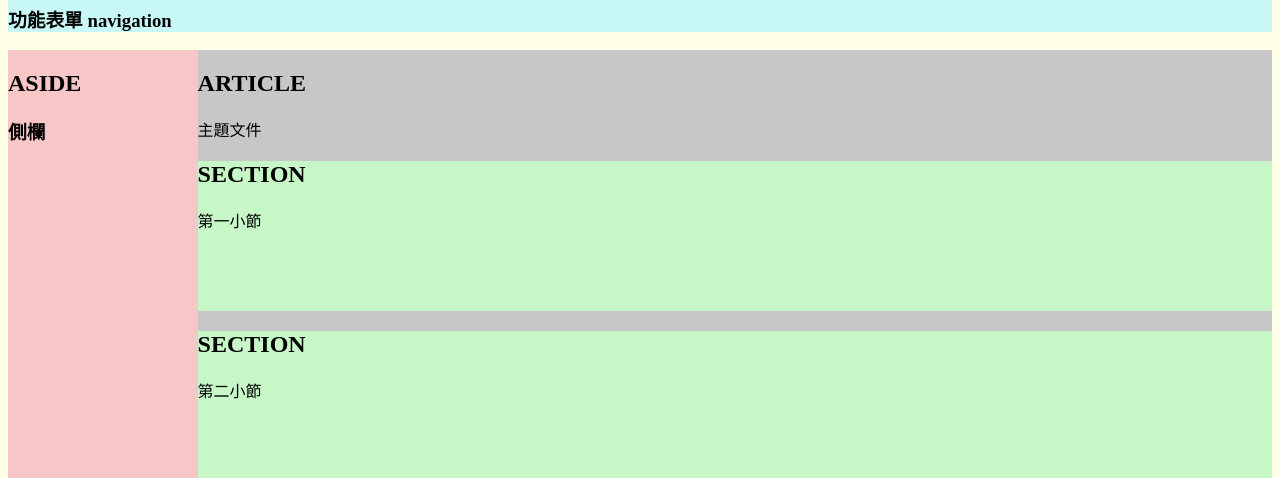
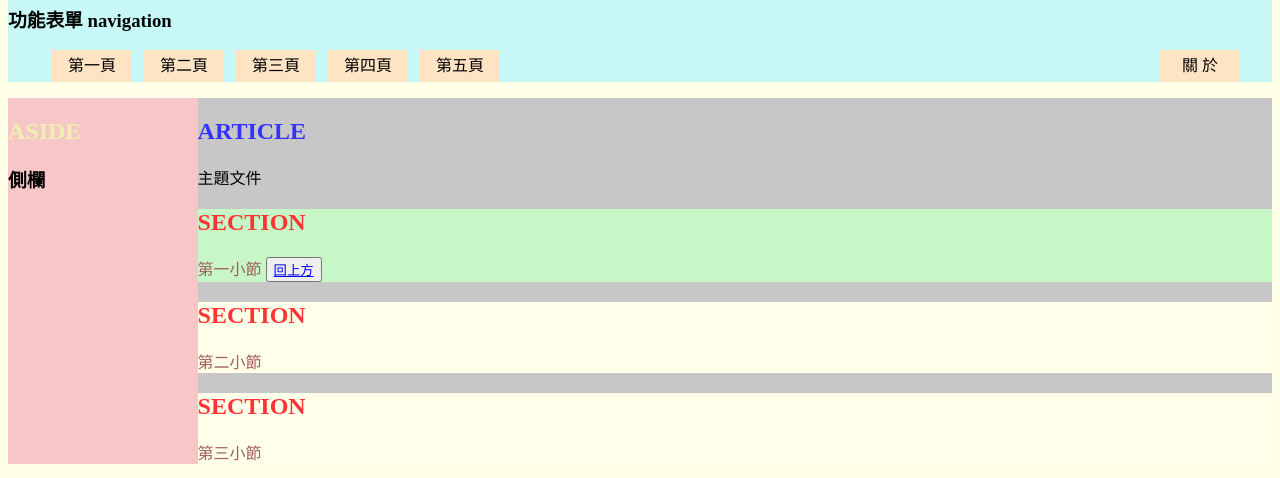
Before and after one commit to ywchiao/breakit, a plain HTML site: page htdocs/index.html in a window 1280 px wide. Shown: the part 169-647 px from the top of the page. Drawn offline with Linux system fonts and the light colour scheme.

Commit message:
add external css file: styles.css and a css menu sample

```diff
--- /dev/null
+++ b/htdocs/assets/css/styles.css
@@ -0,0 +1,154 @@
+html {
+    height: 100%;
+}
+
+body {
+    background-color: #ffffe7;
+    height: 100%;
+}
+
+header {
+    background-color: #c7c7f7;
+}
+
+nav {
+    background-color: #c7f7f7;
+}
+
+/*
+ * 選擇 nav 下面的 ul 元素下的 *所有* li 元素
+ */
+nav > ul > li {
+    display: inline-block;
+    height: 2em;
+    min-width: 4em;
+    line-height: 2em;
+    text-align: center;
+    // 上下 pading: 0; 左右 padding: 0.5 em;
+    padding: 0px .5em;
+    // 上下 pading: 0; 左右 padding: 0.25 em;
+    margin: 0px .25em;
+    border: none;
+    background-color: bisque;
+}
+
+/*
+ * 當滑鼠游標移到 nav > ul > li 上時，更改 *背景顏色*
+ */
+nav > ul > li:hover {
+    background-color: #dfdfdf;
+}
+
+nav > ul > li:hover [id*=drop_] {
+    display: block;
+}
+
+aside {
+    background-color: #f7c7c7;
+    width: 15%;
+    float: left;
+}
+
+article {
+    background-color: #c7c7c7;
+    width: 85%;
+    float: left;
+}
+
+section {
+    background-color: #c7f7c7;
+}
+
+footer {
+    background-color: #e7e7e7;
+}
+
+.flexbox {
+    display: flex;
+}
+
+.blacktext{
+    color: #0f0f0f;
+}
+
+.redtext {
+    color: #ff3333;
+}
+
+.bluetext {
+    color: #3333ff;
+}
+
+.irontext {
+    color: #efefaf;
+}
+
+.browntext {
+    color: #9f5f5f;
+}
+
+.sectext {
+    color: #7f7fef;
+}
+
+.lighttext {
+    color: #9f9f7f;
+}
+
+/*
+ * 下拉式 (drop-down) 功能表
+ */
+.drop_box {
+    // 預設不顯示;
+    display: none;
+    // 去除 ul.li 的項目標示;
+    list-style-type: none;
+    // 位置跟隨它的父元素;
+    position: absolute;
+    background-color: #f9f9f9;
+    padding: 0px;
+    margin: 0px .25em;
+}
+
+/*
+ * 下拉式功能表裡的 *li* (list item)
+ * 選單項目屬性設定
+ */
+.drop_box ul li {
+    min-width: 4em;
+    text-align: center;
+    padding: 0px .5em;
+    margin: .25em 0px;
+    border: none;
+    background-color: bisque;
+}
+
+/*
+ * 當滑鼠游標移至
+ * 下拉式功能表裡的 *li* (list item)
+ * 選單項目時，
+ * 更改屬性設定
+ */
+.drop_box li:hover {
+    color: DodgerBlue;
+    background-color: Salmon;
+}
+
+#about {
+    float: right;
+    margin: 0px 2em 0px 0px;
+}
+
+/*
+ * 當滑鼠游標移至 *關於* (about) 時，將
+ * 對應的 drop_box 顯示出來
+ */
+#about:hover #drop_about {
+    display: block;
+}
+
+.milky {
+    background-color: #ffffea;
+}
+
+// styles.css
--- a/htdocs/index.html
+++ b/htdocs/index.html
@@ -8,33 +8,71 @@
     <meta name="author" content="Yiwei Chiao">
     <meta name="description" content="A web-based Breakout (打磚塊) game.">
     <meta name="keywords" content="Javascript, game, Breakout">
+
+    <link rel="stylesheet" href="assets/css/styles.css">
   </head>
-  <body style="background-color: #ffffe7;">
-    <header style="background-color: #c7c7f7;">
-      <h1>BreakIt:</h1>
+  <body>
+    <header id="page_top">
+      <h1 class="irontext">BreakIt:</h1>
       <h3>一個 html5/css3/node.js 的練習專案</h3>
     </header>
-    <nav style="background-color: #c7f7f7;">
+    <nav>
       <h2>NAV</h2>
       <h3>功能表單 navigation</h3>
+      <ul>
+        <li id="sec1">第一頁
+          <ul class="drop_box" id="drop_1">
+            <li><a href="#sec1">Section 1</a></li>
+          </ul>
+        </li>
+        <li>第二頁
+          <ul class="drop_box" id="drop_2">
+            <li><a href="#sec2">Section 2</a></li>
+          </ul>
+        </li>
+        <li>第三頁
+          <ul class="drop_box" id="drop_3">
+            <li><a href="#sec3">Section 3</a></li>
+          </ul>
+        </li>
+        <li>第四頁</li>
+        <li>第五頁</li>
+        <li id="about">關  於
+          <ul class="drop_box" id="drop_about">
+            <li>小組成員</li>
+            <li>工作分工</li>
+          </ul>
+        </li>
+      </ul>
     </nav>
-    <aside style="background-color: #f7c7c7; width: 15%; height: 500px; float: left;">
-      <h2>ASIDE</h2><h3>側欄</h3>
+    <div class="flexbox">
+      <aside>
+        <h2 class="irontext">ASIDE</h2>
+        <h3>側欄</h3>
       </aside>
-    <article style="background-color: #c7c7c7; width: 85%; height: 500px; float: left;">
-      <h2>ARTICLE</h2>
+      <article>
+        <h2 class="bluetext">ARTICLE</h2>
         主題文件
-      <section style="background-color: #c7f7c7; height: 150px;">
-        <h2>SECTION</h2>
+        <section class="browntext" id="sec1">
+          <h2 class="redtext">SECTION</h2>
           第一小節
+          <button type="button">
+            <a href="#page_top">回上方</a>
+          </button>
         </section>
-      <section style="background-color: #c7f7c7; height: 150px;">
-        <h2>SECTION</h2>
+        <section class="browntext milky" id="sec2">
+          <h2 class="redtext">SECTION</h2>
           第二小節
         </section>
+        <section class="browntext milky" id="sec3">
+          <h2 class="redtext">SECTION</h2>
+          第三小節
+        </section>
       </article>
-    <footer style="background-color: #e7e7e7;">
-      <h2>FOOTER</h2><small>&copy; Copyright 2018，佛光大學創意與科技學院<small>
+    </div>
+    <footer class="lighttext">
+      <h2 class="blacktext">FOOTER</h2>
+      <small>&copy; Copyright 2018，佛光大學創意與科技學院<small>
     </footer>
   </body>
 </html>
```
Lines whose indentation alone changed are shown as unchanged.
